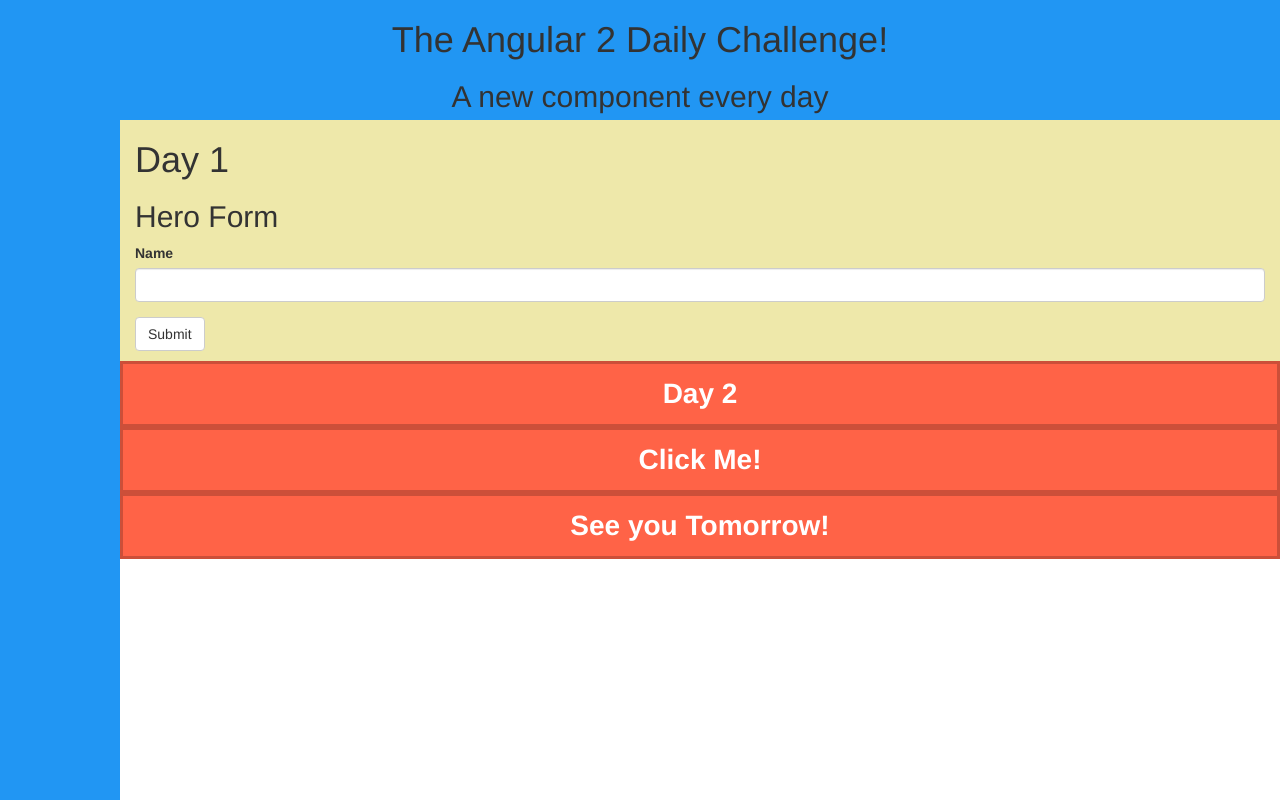
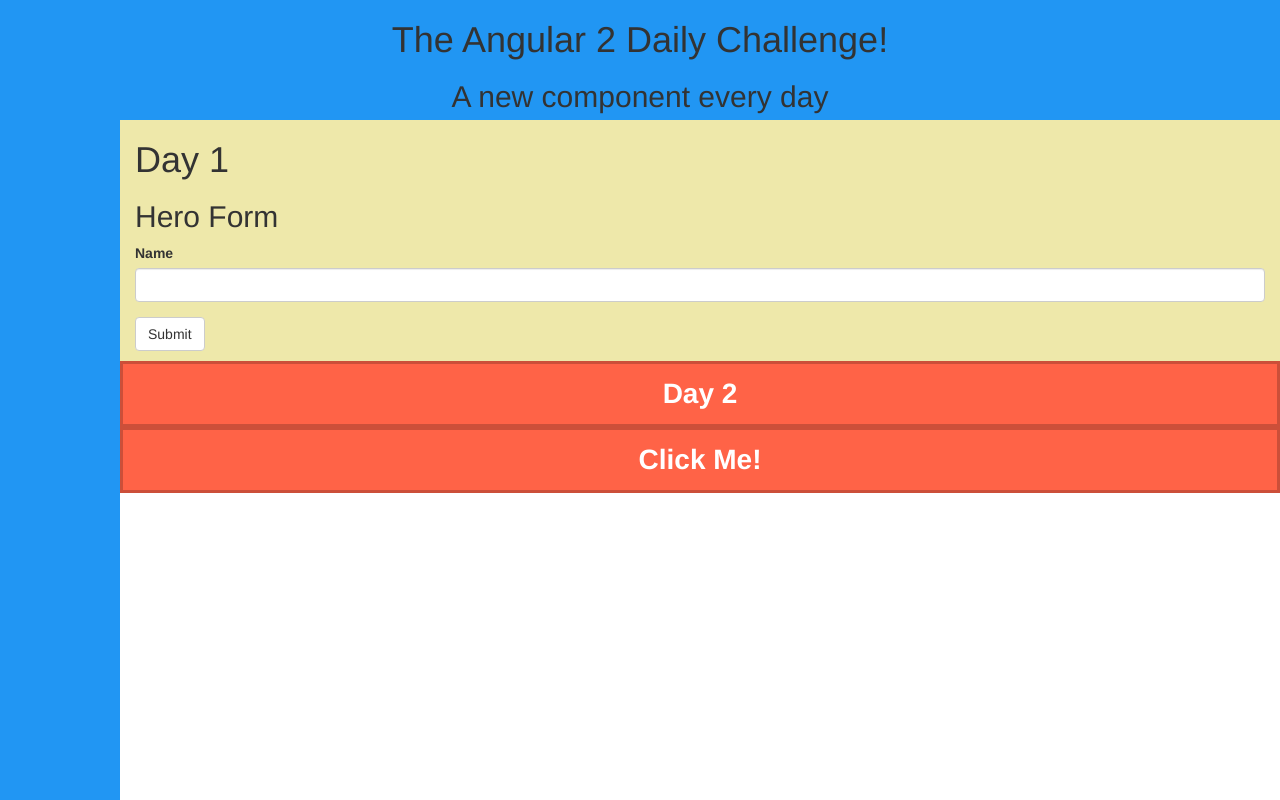
Before and after one commit to mikelseverson/angular2-challenge, an Angular app: page / in a window 1280 px wide. Built offline with nearby package versions, Linux system fonts and the light colour scheme.

Commit message:
Day 1: unhide "see you Tomorrow!"  on first click

```diff
--- a/src/app/dailies/day-2/day-2.component.html
+++ b/src/app/dailies/day-2/day-2.component.html
@@ -1,6 +1,6 @@
 <div class="flex-item header">Day 2</div>
 <div (click)="generateCircle()"class="flex-item main">Click Me!</div>
 <div class="flex-item box" *ngFor='let value of boxes'></div>
-<div class="flex-item footer">See you Tomorrow!</div>
+<div *ngIf="boxes.length >= 1" class="flex-item footer">See you Tomorrow!</div>
 <div *ngIf="boxes.length > 15" class="flex-item footer">PLEASE STOP PRESSING THE BUTTON!</div>
 <div *ngIf="boxes.length > 30" class="flex-item footer">🏳 I concede 🏳</div>
```
